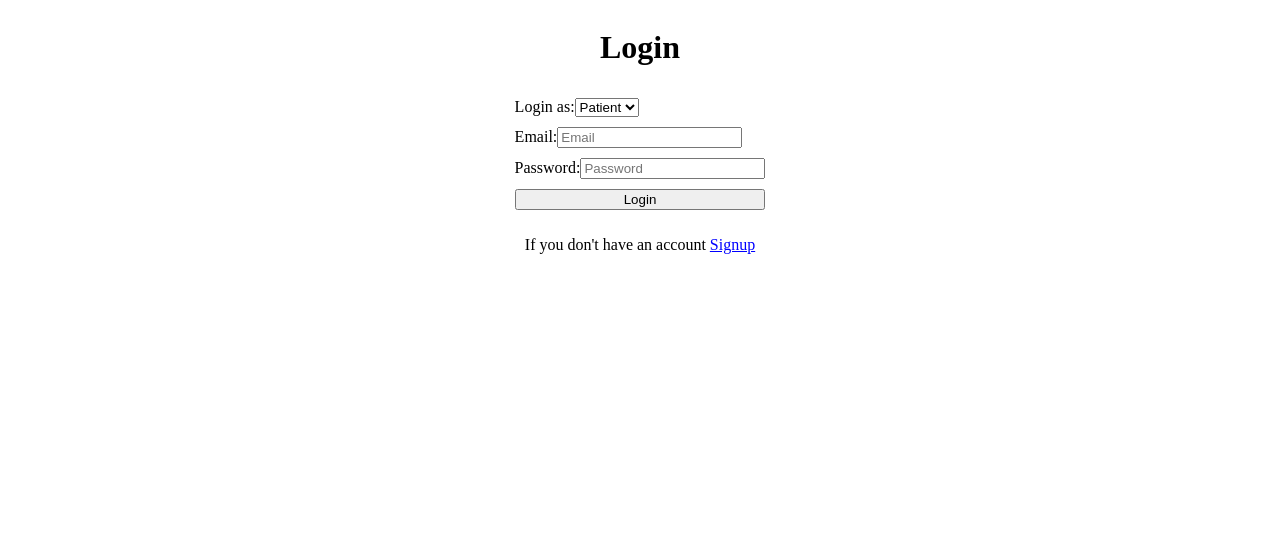
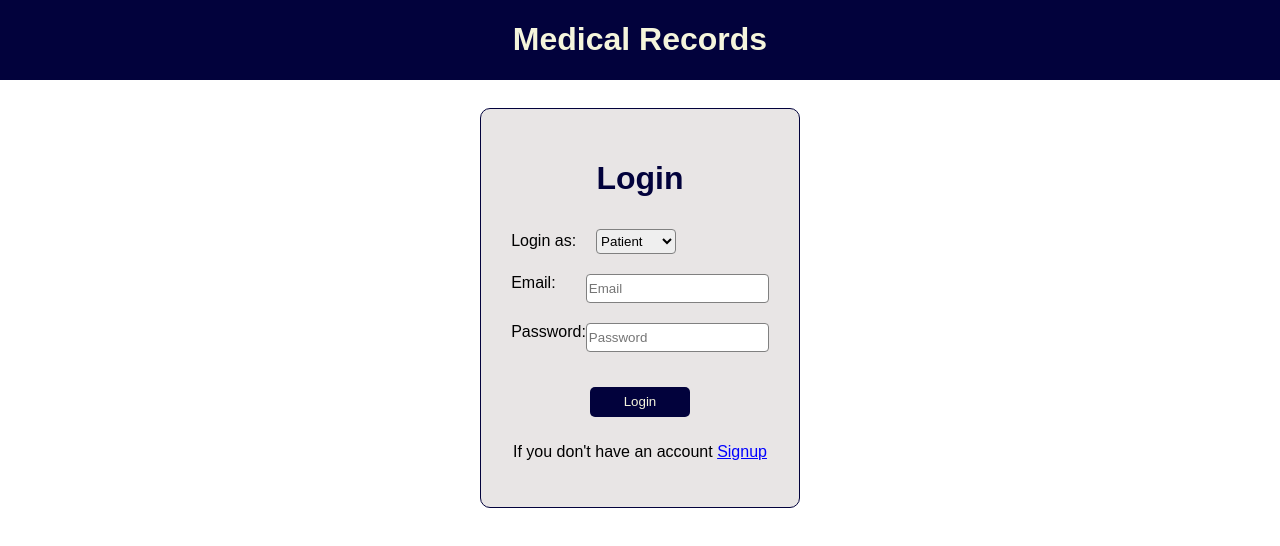
Before and after one commit to sofia-iliana/medical-records, a React (Create React App) app in the folder medical-records/: page / in a window 1280 px wide. Shown: the top 546 px of the page. Built offline with nearby package versions, Linux system fonts and the light colour scheme.

Commit message:
css login

```diff
--- a/medical-records/package.json
+++ b/medical-records/package.json
@@ -3,6 +3,9 @@
   "version": "0.1.0",
   "private": true,
   "dependencies": {
+    "@fortawesome/fontawesome-svg-core": "^6.4.2",
+    "@fortawesome/free-solid-svg-icons": "^6.4.2",
+    "@fortawesome/react-fontawesome": "^0.2.0",
     "@testing-library/jest-dom": "^5.17.0",
     "@testing-library/react": "^13.4.0",
     "@testing-library/user-event": "^13.5.0",
--- a/medical-records/src/App.css
+++ b/medical-records/src/App.css
@@ -1,8 +1,27 @@
+body {
+  font-family: Arial, Helvetica, sans-serif;
+}
+
 a {
   text-decoration: underline;
   color: blue;
 }
 
+h1,
+p {
+  text-align: center;
+}
+
+.login {
+  color: rgb(2, 2, 60);
+}
+
+.mainContainer {
+  display: grid;
+  grid-template-rows: auto auto;
+}
+
+/*login*/
 .container {
   display: grid;
   align-items: center;
@@ -10,17 +29,62 @@ a {
 }
 
 .formContainer {
+  justify-self: center;
   display: grid;
   justify-content: center;
   grid-gap: 10px;
+  background-color: rgb(232, 229, 229);
+  border-radius: 10px;
+  padding: 30px;
+  border: 1px solid rgb(2, 2, 60);
+  margin-top: 100px;
+  max-width: 350px;
 }
 
-h1,
-p {
-  text-align: center;
+.btn {
+  min-width: fit-content;
+  width: 100px;
+  height: 30px;
+  border-radius: 5px;
+  justify-self: center;
+  border: none;
+  background-color: rgb(2, 2, 60);
+  color: beige;
+  margin-top: 15px;
+}
+.inputs {
+  display: flex;
+  justify-content: space-between;
+  margin-bottom: 10px;
+}
+.roleSelect {
+  margin-left: 20px;
+  border-radius: 4px;
+  outline: none;
+  border: 1px solid gray;
+  width: 80px;
+  height: 25px;
 }
 
-.mainContainer {
-  display: grid;
-  grid-template-rows: auto auto;
+.roleContainer {
+  margin-bottom: 10px;
 }
+
+.inputField {
+  border-radius: 4px;
+  height: 25px;
+  border: 1px solid gray;
+}
+
+.inputField:focus {
+  outline: none;
+}
+
+.header {
+  position: absolute;
+  left: 0;
+  top: 0;
+  background-color: rgb(2, 2, 60);
+  color: beige;
+  min-width: 100vw;
+}
--- a/medical-records/src/Components/Login.js
+++ b/medical-records/src/Components/Login.js
@@ -1,5 +1,6 @@
 import { useNavigate } from "react-router-dom";
 import { useState } from "react";
+
 import axios from "axios";
 
 function Login() {
@@ -47,11 +48,16 @@ function Login() {
 
   return (
     <div className="container">
+      <div className="header">
+        <h1>Medical Records</h1>
+      </div>
+
       <div className="formContainer">
-        <h1>Login</h1>
-        <div>
+        <h1 className="login">Login</h1>
+        <div className="roleContainer">
           <label htmlFor="role">Login as:</label>
           <select
+            className="roleSelect"
             name="role"
             id="role"
             onChange={(e) => {
@@ -63,9 +69,10 @@ function Login() {
           </select>
         </div>
 
-        <div>
+        <div className="inputs">
           <label htmlFor="email">Email:</label>
           <input
+            className="inputField"
             id="email"
             placeholder="Email"
             onChange={(e) => {
@@ -73,9 +80,10 @@ function Login() {
             }}
           ></input>
         </div>
-        <div>
+        <div className="inputs">
           <label htmlFor="password">Password:</label>
           <input
+            className="inputField"
             id="password"
             placeholder="Password"
             onChange={(e) => {
@@ -85,6 +93,7 @@ function Login() {
         </div>
 
         <button
+          className="btn"
           onClick={() => {
             login();
           }}
--- a/medical-records/src/Notification.css
+++ b/medical-records/src/Notification.css
@@ -7,14 +7,13 @@ li {
 
 .notificationContainer {
   display: grid;
-
+  position: fixed;
   top: 0px;
   left: 0px;
   width: 100%;
   justify-content: end;
   background-color: rgb(35, 35, 82);
 }
-position: fixed;
 
 .icon {
   display: grid;
```
Also changed, not shown: 1 other file (tests, documents, lock files or other folders).
